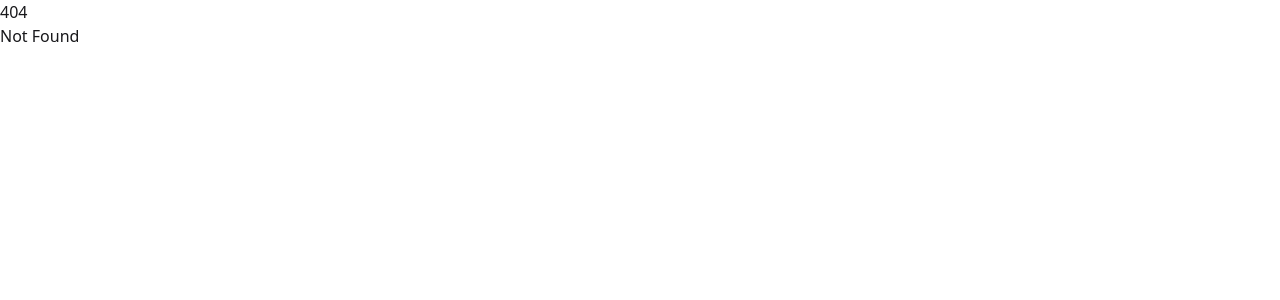
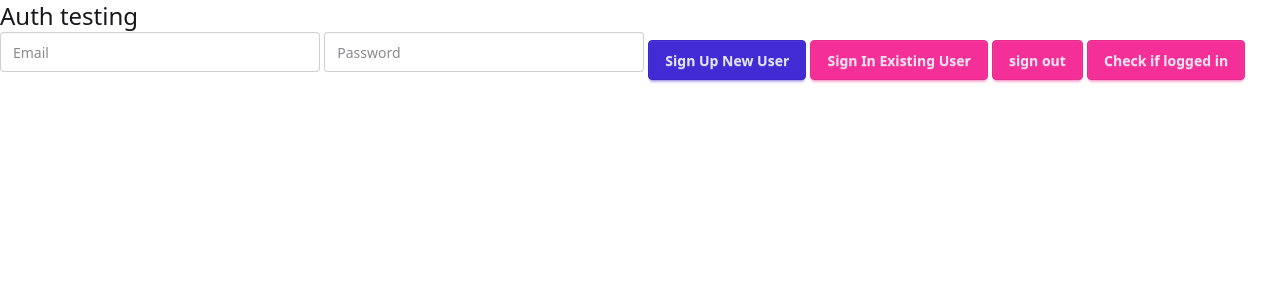
Before and after one commit to TRBLcoding/trbl-website, a SvelteKit app: page /auth-testing in a window 1280 px wide. Before the commit this address had no page. Shown: the top 300 px of the page. Built offline with nearby package versions, Linux system fonts and the light colour scheme; no server answers.

Commit message:
Added Supabase Auth

```diff
--- a/src/routes/+page.svelte
+++ b/src/routes/+page.svelte
@@ -5,3 +5,4 @@
 </p>
 
 <a href="/db-testing" class="link">Go to DB Testing</a>
+<a href="/auth-testing" class="link">Go to Auth Testing</a>
--- /dev/null
+++ b/src/routes/auth-testing/+page.svelte
@@ -0,0 +1,59 @@
+<script lang="ts">
+	import { supabase } from "$lib/supabaseClient"
+
+	let email: string = ""
+	let pass: string = ""
+
+	async function signUpNewUser() {
+		const { data, error } = await supabase.auth.signUp({
+			email: email,
+			password: pass,
+			options: {
+				emailRedirectTo: "https://example.com/welcome",
+			},
+		})
+		console.log("Sign up data:", data)
+	}
+	async function signInWithEmail() {
+		const { data, error } = await supabase.auth.signInWithPassword({
+			email: email,
+			password: pass,
+		})
+		console.log("Sign in data:", data)
+		console.log("Error:", error)
+	}
+
+	async function checkUser() {
+		const {
+			data: { user },
+		} = await supabase.auth.getUser()
+		alert(user ? `User is logged in: ${user.email}` : "No user is logged in")
+	}
+</script>
+
+<h1 class="text-2xl">Auth testing</h1>
+<input
+	type="email"
+	placeholder="Email"
+	bind:value={email}
+	class="input input-bordered w-full max-w-xs mb-4"
+/>
+<input
+	type="password"
+	placeholder="Password"
+	bind:value={pass}
+	class="input input-bordered w-full max-w-xs mb-4"
+/>
+<button class="btn btn-primary" on:click={signUpNewUser}>
+	Sign Up New User</button
+>
+<button class="btn btn-secondary" on:click={signInWithEmail}>
+	Sign In Existing User</button
+>
+<button class="btn btn-secondary" on:click={() => supabase.auth.signOut()}
+	>sign out</button
+>
+
+<button class="btn btn-secondary" on:click={checkUser}
+	>Check if logged in</button
+>
--- a/src/routes/db-testing/+page.svelte
+++ b/src/routes/db-testing/+page.svelte
@@ -14,11 +14,7 @@
 	}
 </script>
 
-<h1 class="text-2xl">Welcome to TRBL</h1>
-<p>
-	Visit <a href="https://svelte.dev/docs/kit">svelte.dev/docs/kit</a> to read the
-	documentation
-</p>
+<h1 class="text-2xl">DB Testing</h1>
 
 <button class="btn btn-primary" on:click={load}>load products</button>
 
```
